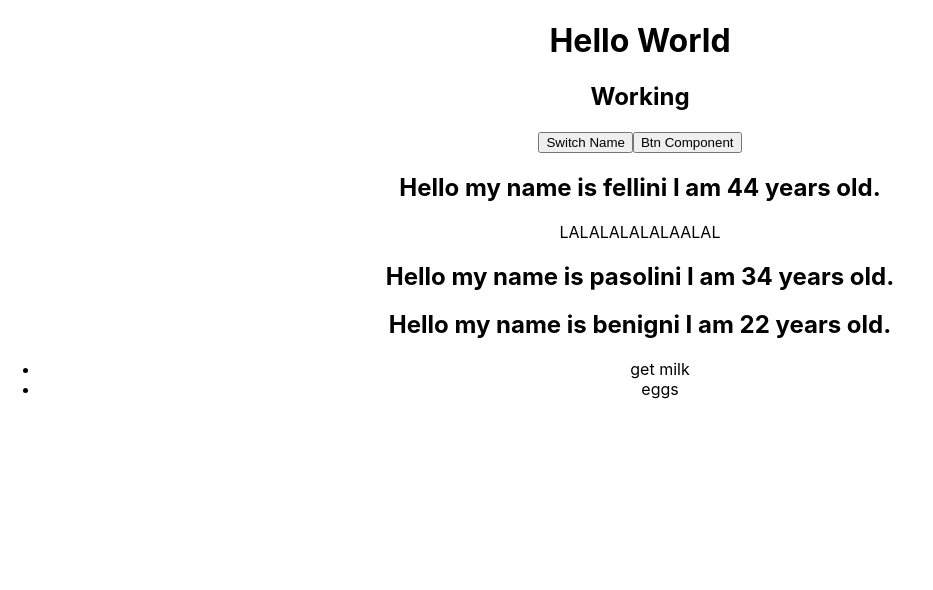
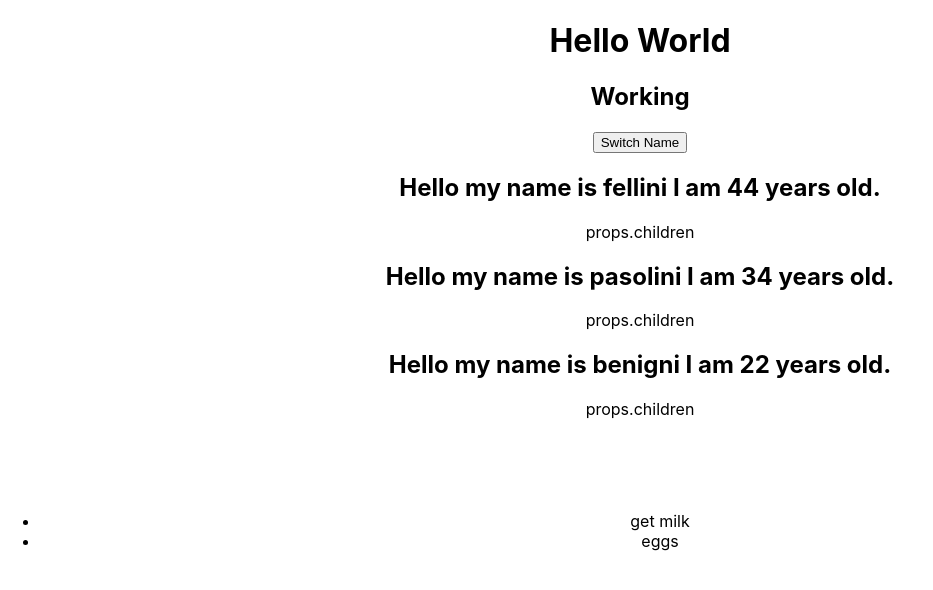
Before and after one commit to akexinad/advanced-react-ts, a React (Create React App) app in the folder start/: page / in a window 1280 px wide. Shown: the top 590 px of the page, without its empty margins (0-933 px from the left). Built offline with nearby package versions, Linux system fonts and the light colour scheme.

Commit message:
passing method references between components

```diff
--- a/start/src/components/App/App.tsx
+++ b/start/src/components/App/App.tsx
@@ -4,7 +4,7 @@ import "./App.css";
 
 import Person from "../Person/Person";
 import TodoList from "../TodoList/TodoList";
-import Button, {  } from "../Button/Button";
+import Button from "../Button/Button";
 
 interface Profile {
     name: string;
@@ -27,9 +27,7 @@ const initialTodoData = [
     { id: "002", text: "eggs" }
 ];
 
-const mock = [
-    { foo: "yes", bar: 34, baz: true }
-]
+const mock = [{ foo: "yes", bar: 34, baz: true }];
 
 const App: FC = () => {
     const [profileState, setProfileState] = useState<Profile[]>(
@@ -37,7 +35,7 @@ const App: FC = () => {
     );
     const [todoState] = useState<TodoItem[]>(initialTodoData);
 
-    const switchNameHandler = () => {
+    const editProfileHandler = () => {
         setProfileState([
             { name: "fellini", age: 99999 },
             { name: "paso", age: 34 },
@@ -49,11 +47,29 @@ const App: FC = () => {
         <div className="App">
             <h1>Hello World</h1>
             <h2>Working</h2>
-            <button onClick={switchNameHandler}>Switch Name</button>
-            <Button buttonClick={mock} />
-            <Person user={profileState[0]}>LALALALALALAALAL</Person>
-            <Person user={profileState[1]}></Person>
-            <Person user={profileState[2]}></Person>
+            <button onClick={ editProfileHandler }>Switch Name</button>
+            {/* <Button buttonClick={mock} /> */}
+            <Person
+                click={editProfileHandler}
+                user={profileState[0]}
+            >
+                props.children
+            </Person>
+            <Person
+                click={editProfileHandler}
+                user={profileState[1]}
+            >
+                props.children
+            </Person>
+            <Person
+                click={editProfileHandler}
+                user={profileState[2]}
+            >
+                props.children
+            </Person>
+            <br />
+            <br />
+            <br />
             <TodoList todos={todoState} />
         </div>
     );
--- a/start/src/components/Person/Person.tsx
+++ b/start/src/components/Person/Person.tsx
@@ -1,18 +1,18 @@
 import React, { FC, Fragment } from "react";
 
-interface ProfileProps {
+interface PersonProps {
     user: {
         name: string;
         age: number;
     };
+    click: () => void;
 }
 
-const Person: FC<ProfileProps> = ({ user, children }) => {
-    console.log(user);
 
+const Person: FC<PersonProps> = ({ user, click, children }) => {
     return (
         <Fragment>
-            <h2>
+            <h2 onClick={click}>
                 Hello my name is {user.name} I am {user.age} years old.
             </h2>
             <p>{children}</p>
```
Also changed, not shown: start/src/components/Button/Button.tsx (+8 -14 lines).
